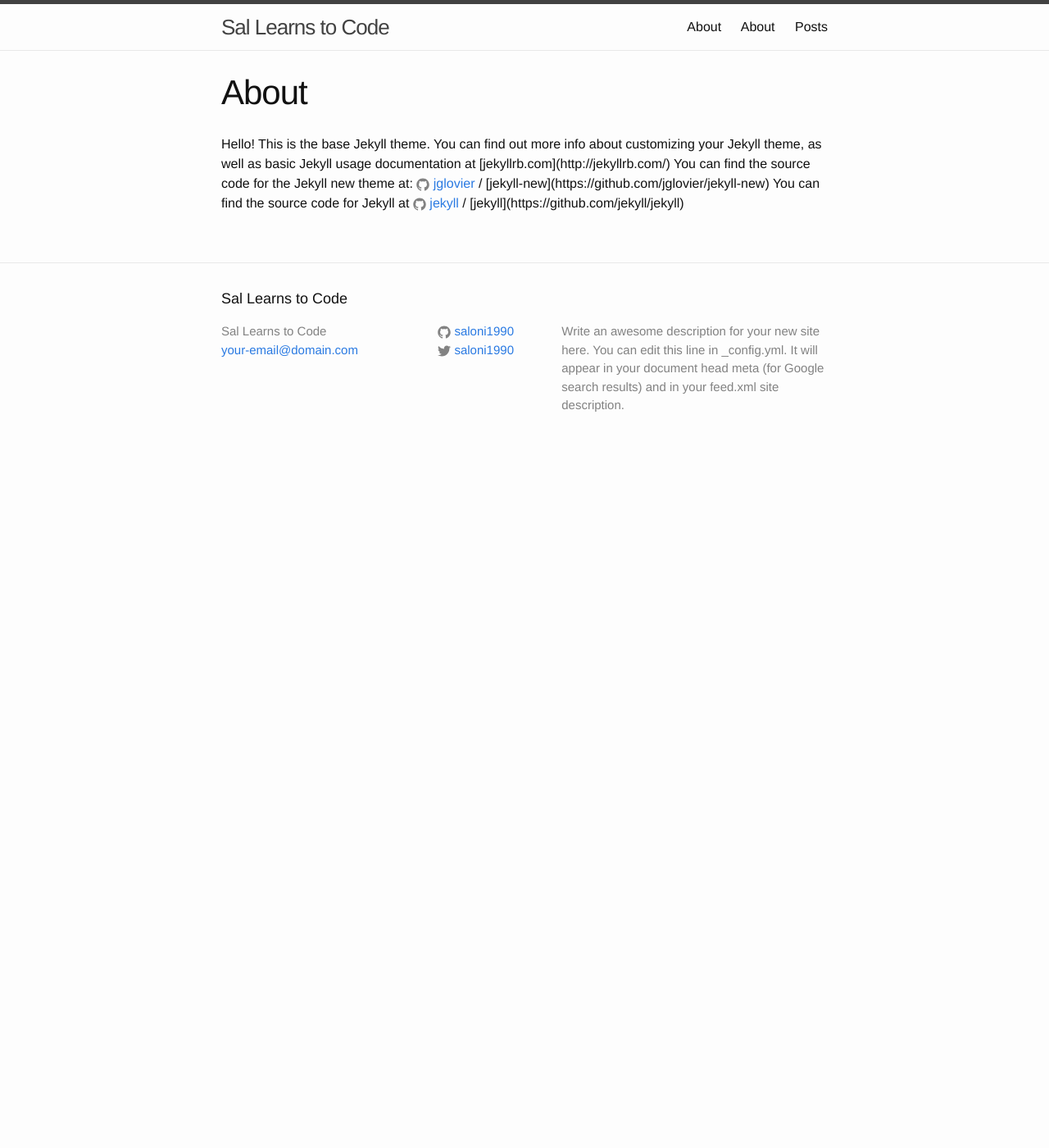
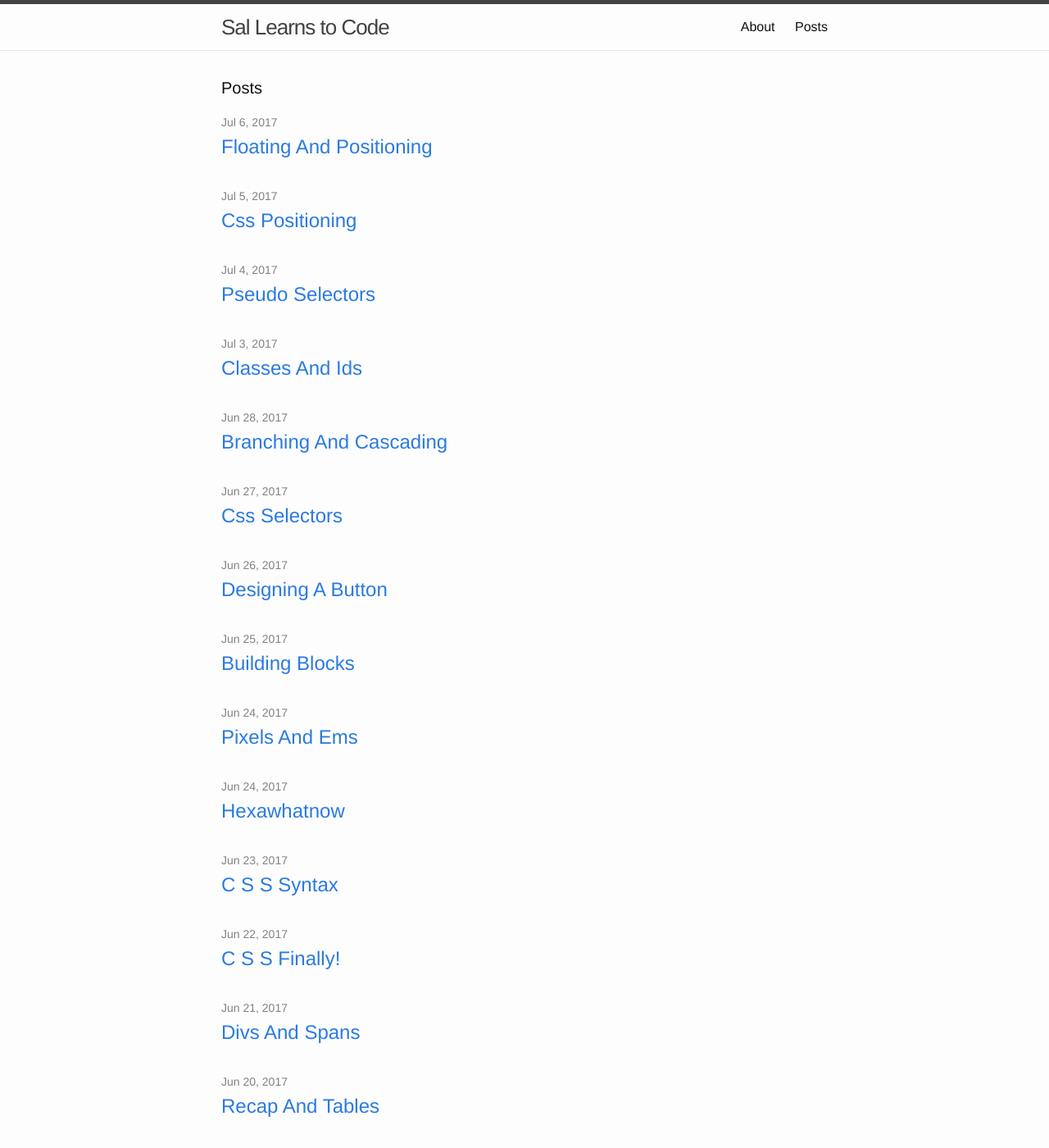
Before and after one commit to saloni1990/saloni1990.github.io, a Jekyll site: the page built from index.html, in a window 1280 px wide and 1400 px high. Shown: the whole window at 82% size. Built offline with Jekyll 4.4.1, drawn with Linux system fonts in a browser that asks for light colours; some of the changed text lies outside the part shown.

Commit message:
Update index.html

```diff
--- a/index.html
+++ b/index.html
@@ -1,15 +1,23 @@
 ---
-layout: page
-title: About
-permalink: /about/
+layout: home
 ---
 
-Hello! This is the base Jekyll theme. You can find out more info about customizing your Jekyll theme, as well as basic Jekyll usage documentation at [jekyllrb.com](http://jekyllrb.com/)
+<div class="home">
 
-You can find the source code for the Jekyll new theme at:
-{% include icon-github.html username="jglovier" %} /
-[jekyll-new](https://github.com/jglovier/jekyll-new)
+  <h1 class="page-heading">Posts</h1>
 
-You can find the source code for Jekyll at
-{% include icon-github.html username="jekyll" %} /
-[jekyll](https://github.com/jekyll/jekyll)
+  <ul class="post-list">
+    {% for post in site.posts %}
+      <li>
+        <span class="post-meta">{{ post.date | date: "%b %-d, %Y" }}</span>
+
+        <h2>
+          <a class="post-link" href="{{ post.url | prepend: site.baseurl }}">{{ post.title }}</a>
+        </h2>
+      </li>
+    {% endfor %}
+  </ul>
+
+  <p class="rss-subscribe">subscribe <a href="{{ "/feed.xml" | prepend: site.baseurl }}">via RSS</a></p>
+
+</div>
```
